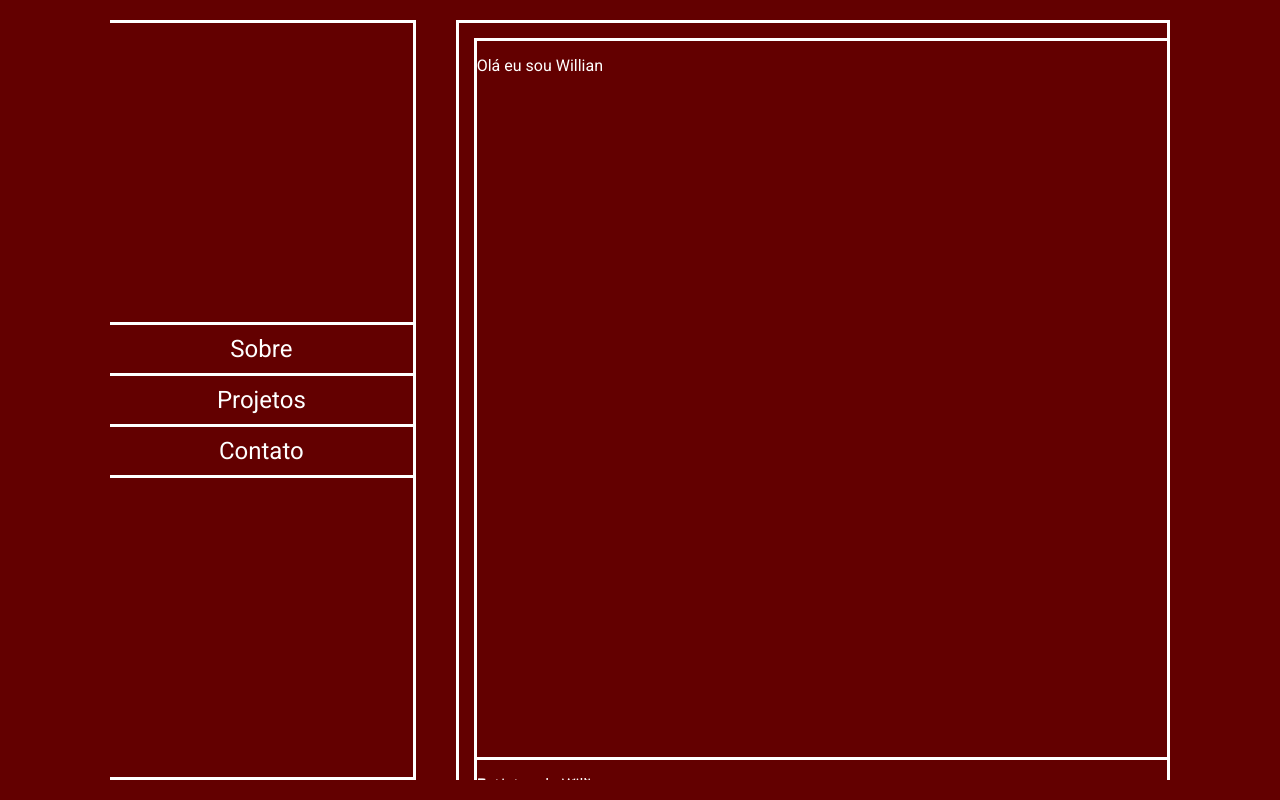
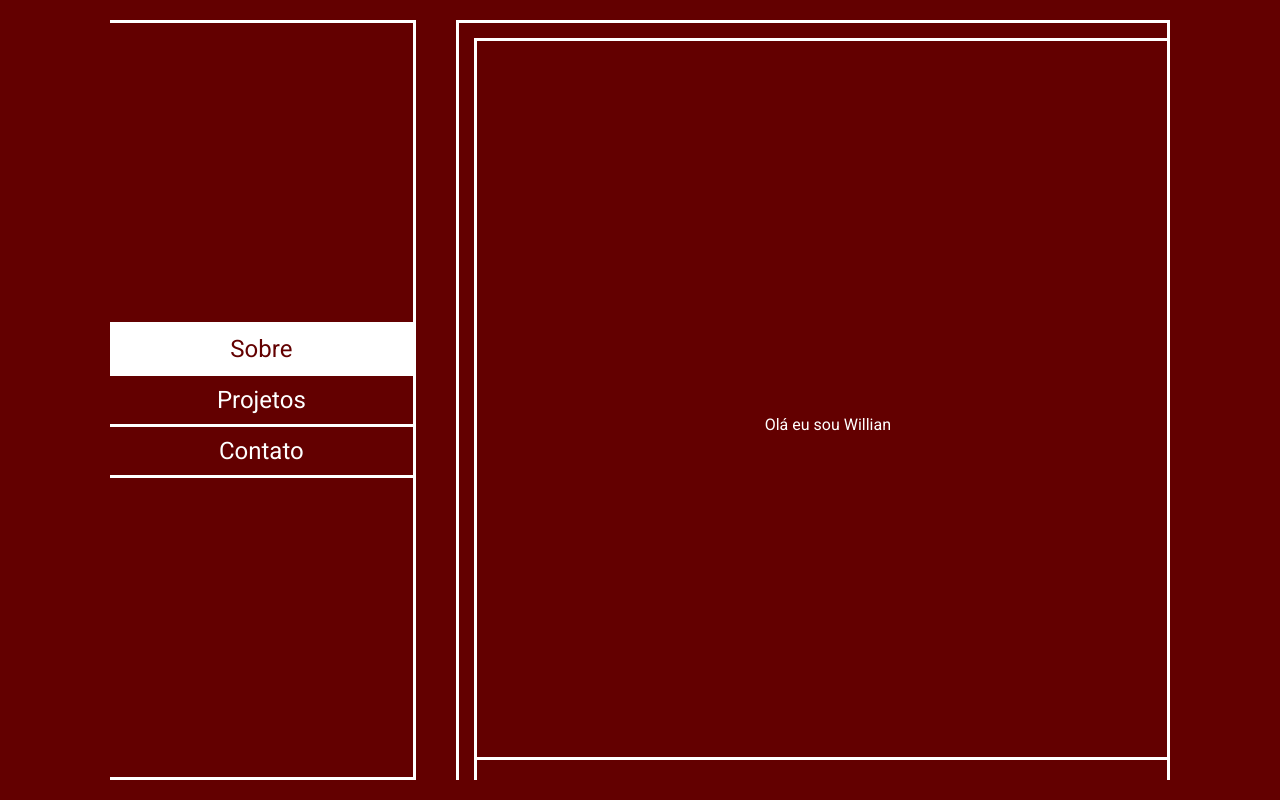
Before and after one commit to willian-pessoa/portfolio-willian-pessoa, a Next.js app: page / in a window 1280 px wide. Built offline with nearby package versions, Linux system fonts and the light colour scheme.

Commit message:
adicionado efeito de transição ao entrar no site, adicionado destaque nos botões referente a seção aberta

```diff
--- a/src/app/page.jsx
+++ b/src/app/page.jsx
@@ -1,5 +1,5 @@
 "use client";
-import { useState } from "react";
+import { useEffect, useState } from "react";
 
 import "./App.scss";
 
@@ -11,7 +11,7 @@ import Contact from "@/components/Contact/Contact";
 
 export default function App() {
   const [contentToShow, setContentToShow] = useState({
-    about: true,
+    about: false,
     projects: false,
     contact: false,
   });
@@ -32,9 +32,18 @@ export default function App() {
     }
   };
 
+  useEffect(() => {
+    setTimeout(() => {
+      handleContentToShow("about");
+    }, 300);
+  }, []);
+
   return (
     <main className="App">
-      <SideBar handleContentToShow={handleContentToShow} />
+      <SideBar
+        contentToShow={contentToShow}
+        handleContentToShow={handleContentToShow}
+      />
       <ShowContent>
         <About active={contentToShow.about} />
         <Projects active={contentToShow.projects} />
--- a/src/components/ContentContainer/ContentContainer.scss
+++ b/src/components/ContentContainer/ContentContainer.scss
@@ -5,6 +5,9 @@
   bottom: -99%;
   border: 3px solid $text;
   padding-top: 15px;
+  display: flex;
+  justify-content: center;
+  align-items: center;
 
   @include mobile {
     border-right: 0;
@@ -13,10 +16,10 @@
 
 .active-content {
   bottom: -15px;
-  transition: all 1.5s ease-in-out;
+  transition: all 1.5s ease;
 }
 
 .inactive-content {
   bottom: -97%;
-  transition: all 1.5s ease-in-out;
+  transition: all 1.5s ease;
 }
--- a/src/components/SideBar/SideBar.jsx
+++ b/src/components/SideBar/SideBar.jsx
@@ -1,14 +1,37 @@
-import React from "react";
+"use client";
+
+import React, { useState } from "react";
 
 import "./SideBar.scss";
 
-export default function SideBar({ handleContentToShow }) {
+export default function SideBar({ handleContentToShow, contentToShow }) {
   return (
     <div className="side-bar">
       <ul className="side-bar__menu">
-        <li onClick={()=>handleContentToShow("sobre")} className="side-bar__menu__item">Sobre</li>
-        <li onClick={()=>handleContentToShow("projects")}  className="side-bar__menu__item">Projetos</li>
-        <li onClick={()=>handleContentToShow("contact")}  className="side-bar__menu__item">Contato</li>
+        <li
+          onClick={() => handleContentToShow("sobre")}
+          className={`side-bar__menu__item ${
+            contentToShow.about ? "in-focus" : "out-focus"
+          }`}
+        >
+          Sobre
+        </li>
+        <li
+          onClick={() => handleContentToShow("projects")}
+          className={`side-bar__menu__item ${
+            contentToShow.projects ? "in-focus" : "out-focus"
+          }`}
+        >
+          Projetos
+        </li>
+        <li
+          onClick={() => handleContentToShow("contact")}
+          className={`side-bar__menu__item ${
+            contentToShow.contact ? "in-focus" : "out-focus"
+          }`}
+        >
+          Contato
+        </li>
       </ul>
     </div>
   );
--- a/src/components/SideBar/SideBar.scss
+++ b/src/components/SideBar/SideBar.scss
@@ -59,5 +59,11 @@
         border-bottom: 0;
       }
     }
+
+    .in-focus {
+      background-color: $text;
+      color: $background;
+      transition: all 0.2s ease-in-out;
+    }
   }
 }
```
